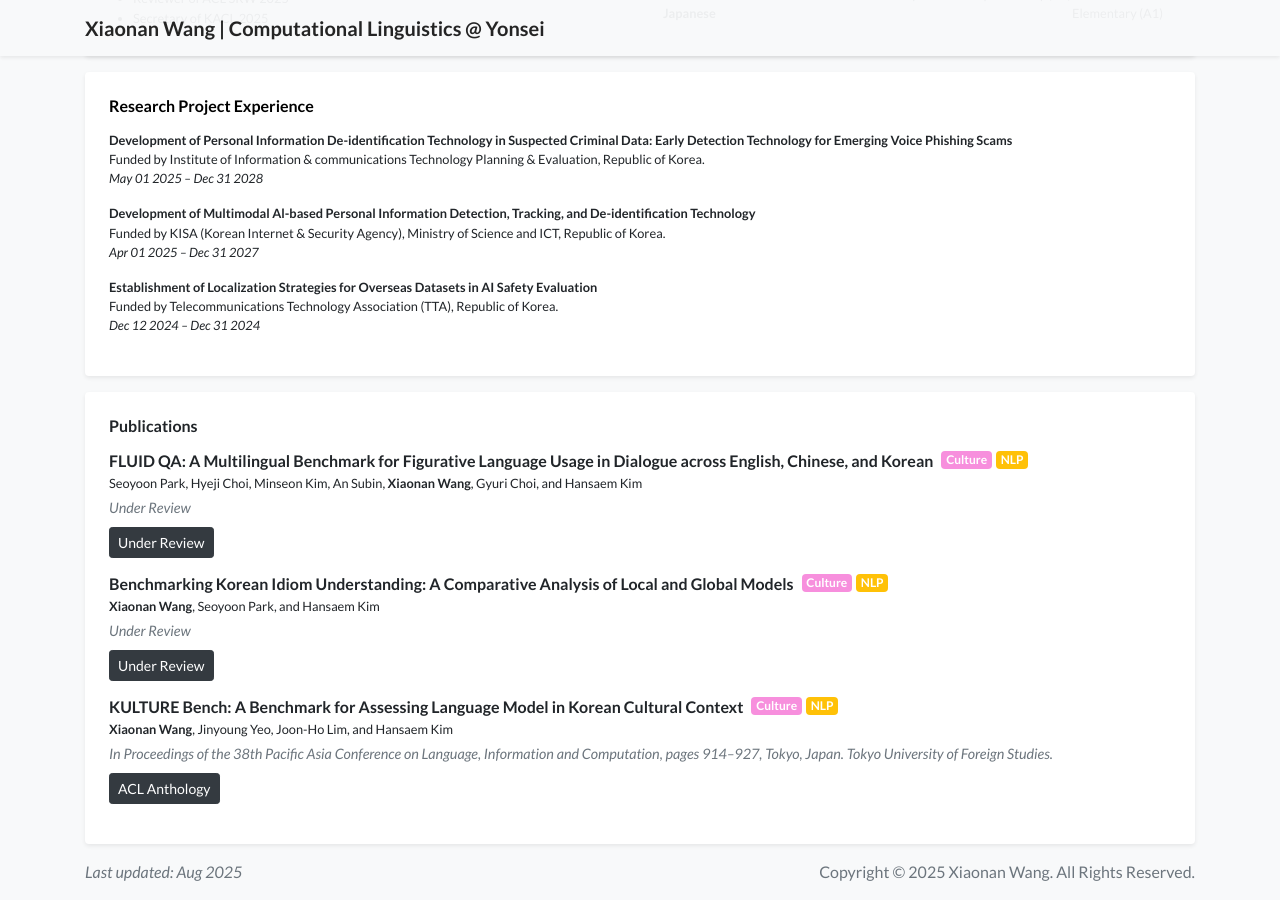
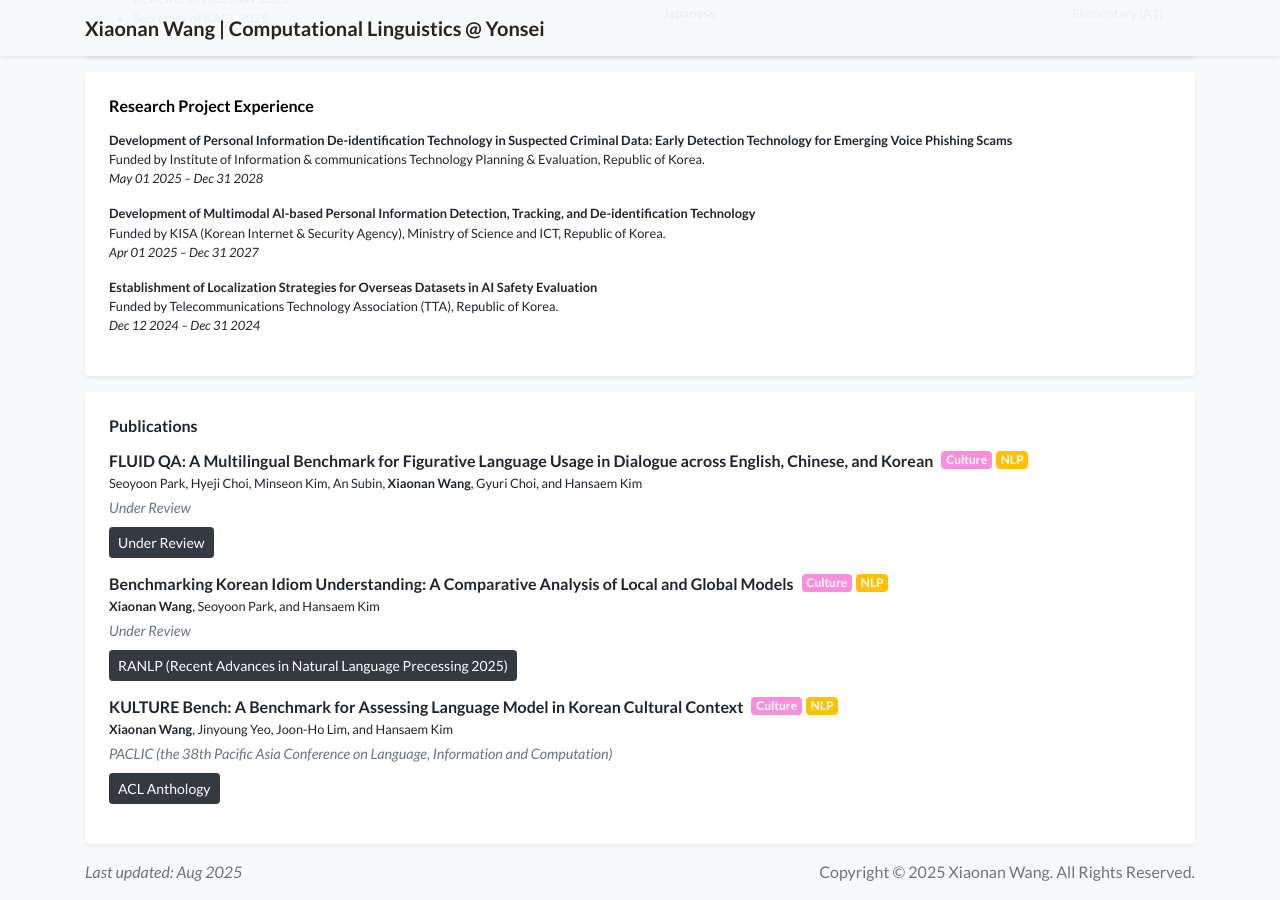
Before and after one commit to wangxiaonan-git/wangxiaonan-git.github.io, a Jekyll site: the page built from index.html, in a window 1280 px wide and 900 px high, scrolled down 887 px. Built offline with Jekyll 4.4.1, drawn with Linux system fonts in a browser that asks for light colours; a style sheet for code colours, icons or effects is not loaded.

Commit message:
Update index.html

```diff
--- a/index.html
+++ b/index.html
@@ -70,7 +70,7 @@ num_selected: 10
             <strong>Xiaonan Wang</strong>, Seoyoon Park, and Hansaem Kim
           </p>
           <p class="text-muted font-italic mb-2" style="font-size: 0.9rem;">Under Review</p>
-          <a href="" class="btn btn-sm btn-dark">Under Review</a>
+          <a href="" class="btn btn-sm btn-dark">RANLP (Recent Advances in Natural Language Precessing 2025)</a>
         </div>
 
         <div class="mb-3">
@@ -82,7 +82,7 @@ num_selected: 10
           <p class="mb-1 small">
             <strong>Xiaonan Wang</strong>, Jinyoung Yeo, Joon-Ho Lim, and Hansaem Kim
           </p>
-          <p class="text-muted font-italic mb-2" style="font-size: 0.9rem;"> In Proceedings of the 38th Pacific Asia Conference on Language, Information and Computation, pages 914–927, Tokyo, Japan. Tokyo University of Foreign Studies.</p>
+          <p class="text-muted font-italic mb-2" style="font-size: 0.9rem;"> PACLIC (the 38th Pacific Asia Conference on Language, Information and Computation)</p>
           <a href="https://aclanthology.org/2024.paclic-1.88/" class="btn btn-sm btn-dark">ACL Anthology</a>
         </div>
 
```
